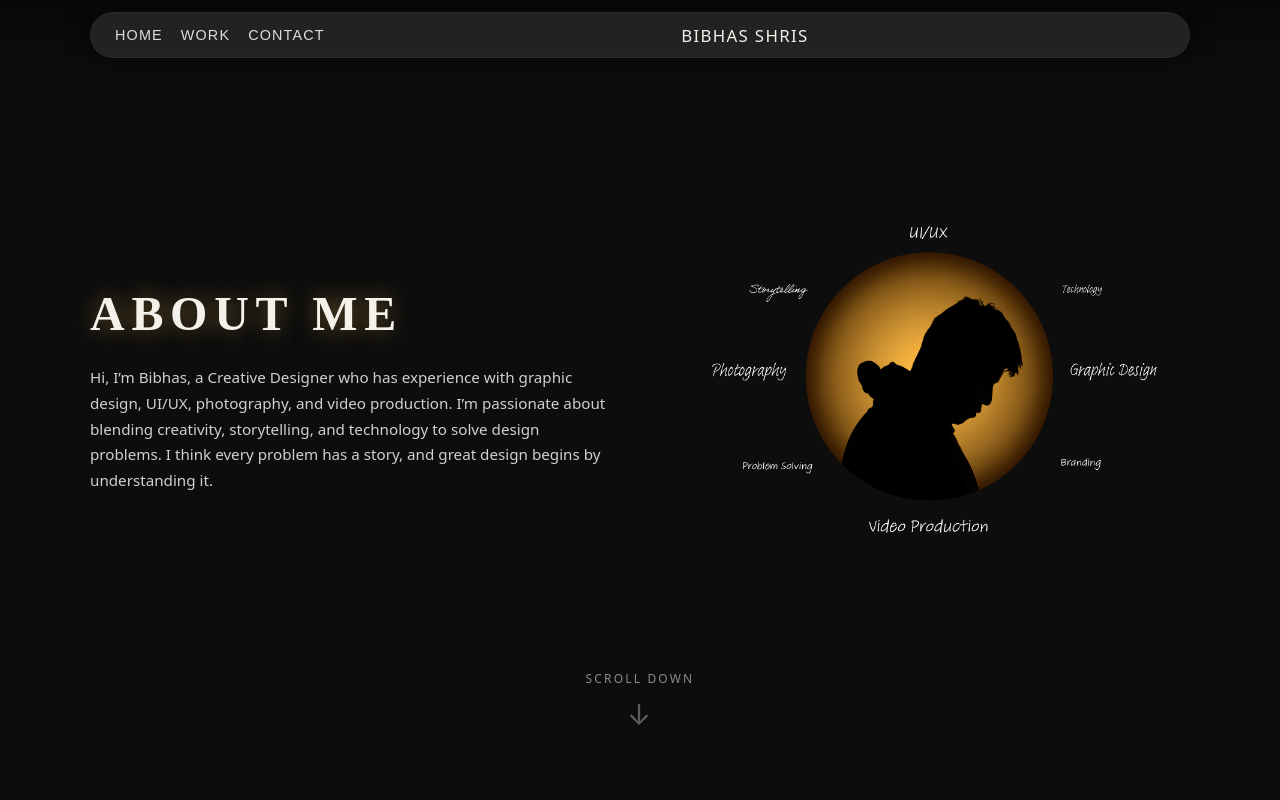
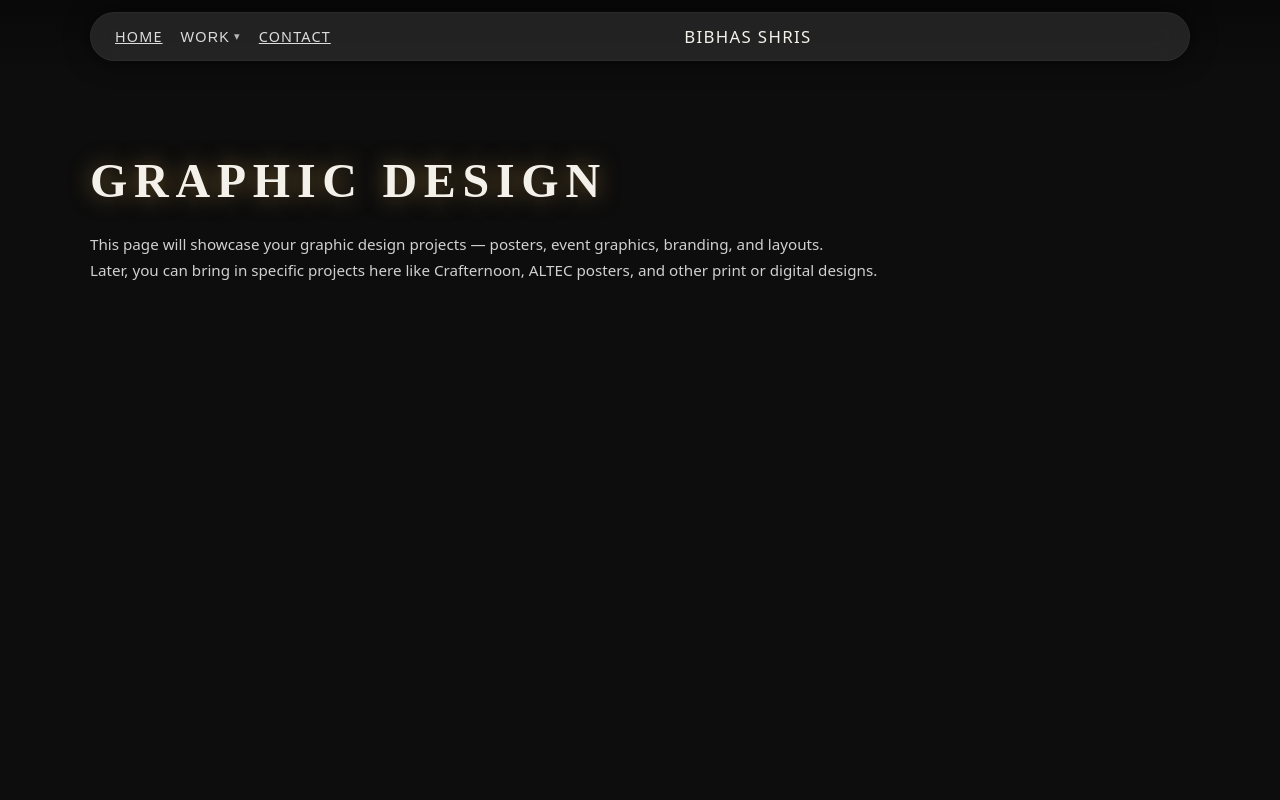
Before and after one commit to BibhasShris/Portfolio-Website, a React (Vite) app in the folder Portfolio/: page /graphic-design in a window 1280 px wide. Shown: the top 800 px of the page. Built offline with nearby package versions, Linux system fonts and the light colour scheme.

Commit message:
categories

```diff
--- a/Portfolio/package.json
+++ b/Portfolio/package.json
@@ -12,7 +12,8 @@
   "dependencies": {
     "gsap": "^3.13.0",
     "react": "^19.1.1",
-    "react-dom": "^19.1.1"
+    "react-dom": "^19.1.1",
+    "react-router-dom": "^7.10.0"
   },
   "devDependencies": {
     "@eslint/js": "^9.36.0",
--- a/Portfolio/src/App.jsx
+++ b/Portfolio/src/App.jsx
@@ -1,11 +1,23 @@
+import { Routes, Route } from "react-router-dom";
 import Navbar from "./components/Navbar";
 import HomePage from "./pages/HomePage";
+import GraphicDesign from "./pages/GraphicDesign";
+import UIUX from "./pages/UIUX";
+import Photography from "./pages/Photography";
+import Videography from "./pages/Videography";
 
 export default function App() {
   return (
     <div className="app-root">
       <Navbar />
-      <HomePage />
+
+      <Routes>
+        <Route path="/" element={<HomePage />} />
+        <Route path="/graphic-design" element={<GraphicDesign />} />
+        <Route path="/ui-ux" element={<UIUX />} />
+        <Route path="/photography" element={<Photography />} />
+        <Route path="/videography" element={<Videography />} />
+      </Routes>
     </div>
   );
 }
--- a/Portfolio/src/components/Navbar.jsx
+++ b/Portfolio/src/components/Navbar.jsx
@@ -1,13 +1,44 @@
+import { Link } from "react-router-dom";
+
 export default function Navbar() {
   return (
     <header className="nav-wrapper">
       <nav className="nav">
         <div className="nav-left">
-          <button className="nav-link">Home</button>
-          <button className="nav-link">Work</button>
-          <button className="nav-link">Contact</button>
+          {/* HOME */}
+          <Link to="/" className="nav-link">
+            Home
+          </Link>
+
+          {/* WORK DROPDOWN */}
+          <div className="nav-item nav-work">
+            <button className="nav-link nav-link-work">
+              Work <span className="nav-link-caret">▾</span>
+            </button>
+
+            <div className="nav-dropdown">
+              <Link to="/graphic-design" className="dropdown-link">
+                Graphic Design
+              </Link>
+              <Link to="/ui-ux" className="dropdown-link">
+                UI / UX
+              </Link>
+              <Link to="/photography" className="dropdown-link">
+                Photography
+              </Link>
+              <Link to="/videography" className="dropdown-link">
+                Videography
+              </Link>
+            </div>
+          </div>
+
+          {/* CONTACT */}
+          <Link to="/contact" className="nav-link">
+            Contact
+          </Link>
         </div>
 
+        {/* NAME / BRAND */}
         <div className="nav-center">
           <span className="nav-brand">Bibhas Shris</span>
         </div>
--- a/Portfolio/src/main.jsx
+++ b/Portfolio/src/main.jsx
@@ -1,10 +1,13 @@
 import { StrictMode } from "react";
 import { createRoot } from "react-dom/client";
+import { BrowserRouter } from "react-router-dom";
 import "./styles/global.css";
 import App from "./App.jsx";
 
 createRoot(document.getElementById("root")).render(
   <StrictMode>
-    <App />
+    <BrowserRouter>
+      <App />
+    </BrowserRouter>
   </StrictMode>
 );
--- /dev/null
+++ b/Portfolio/src/pages/GraphicDesign.jsx
@@ -0,0 +1,20 @@
+export default function GraphicDesign() {
+  return (
+    <main className="page">
+      <section className="section">
+        <div className="content-container">
+          <h1 className="section-title">Graphic Design</h1>
+          <p className="body-text">
+            This page will showcase your graphic design projects — posters,
+            event graphics, branding, and layouts.
+          </p>
+
+          <p className="body-text">
+            Later, you can bring in specific projects here like Crafternoon,
+            ALTEC posters, and other print or digital designs.
+          </p>
+        </div>
+      </section>
+    </main>
+  );
+}
--- /dev/null
+++ b/Portfolio/src/pages/Photography.jsx
@@ -0,0 +1,20 @@
+export default function Photography() {
+  return (
+    <main className="page">
+      <section className="section">
+        <div className="content-container">
+          <h1 className="section-title">Photography</h1>
+          <p className="body-text">
+            This page will feature your photography work — client shoots,
+            events, travel, and personal projects.
+          </p>
+
+          <p className="body-text">
+            Later you can add things like The Funky Buddha Bar &amp; Restaurant
+            photoshoot, ALTEC events, and other series with image grids.
+          </p>
+        </div>
+      </section>
+    </main>
+  );
+}
--- /dev/null
+++ b/Portfolio/src/pages/UIUX.jsx
@@ -0,0 +1,20 @@
+export default function UIUX() {
+  return (
+    <main className="page">
+      <section className="section">
+        <div className="content-container">
+          <h1 className="section-title">UI / UX</h1>
+          <p className="body-text">
+            This page will highlight your UI/UX work — case studies, prototypes,
+            flows, and redesigns.
+          </p>
+
+          <p className="body-text">
+            You can later add projects like your Prime Video concept, app
+            designs, and process breakdowns here.
+          </p>
+        </div>
+      </section>
+    </main>
+  );
+}
--- /dev/null
+++ b/Portfolio/src/pages/Videography.jsx
@@ -0,0 +1,20 @@
+export default function Videography() {
+  return (
+    <main className="page">
+      <section className="section">
+        <div className="content-container">
+          <h1 className="section-title">Videography</h1>
+          <p className="body-text">
+            This page will highlight your video projects — promos, event recaps,
+            storytelling pieces, and cinematic edits.
+          </p>
+
+          <p className="body-text">
+            Projects like THE HIVE @ ALTEC video, trailers, and future client
+            work can live here with thumbnails and links.
+          </p>
+        </div>
+      </section>
+    </main>
+  );
+}
--- a/Portfolio/src/styles/global.css
+++ b/Portfolio/src/styles/global.css
@@ -314,6 +314,76 @@ body {
   }
 }
 
+/* NAV ITEM WRAPPER (for dropdowns) */
+.nav-item {
+  position: relative;
+  display: inline-flex;
+  align-items: center;
+}
+
+/* Optional: little caret after Work */
+.nav-link-work {
+  display: inline-flex;
+  align-items: center;
+  gap: 4px;
+}
+
+.nav-link-caret {
+  font-size: 0.7rem;
+  opacity: 0.8;
+}
+
+/* DROPDOWN PANEL */
+.nav-dropdown {
+  position: absolute;
+  top: 110%; /* a bit under the Work button */
+  left: 0;
+  min-width: 190px;
+  padding: 8px;
+  border-radius: 16px;
+
+  background: rgba(15, 15, 15, 0.95);
+  border: 1px solid rgba(255, 255, 255, 0.08);
+  box-shadow: 0 18px 45px rgba(0, 0, 0, 0.85);
+  backdrop-filter: blur(14px);
+
+  display: flex;
+  flex-direction: column;
+  gap: 4px;
+
+  opacity: 0;
+  transform: translateY(6px);
+  pointer-events: none;
+  visibility: hidden;
+  transition: opacity 0.18s ease-out, transform 0.18s ease-out,
+    visibility 0.18s ease-out;
+}
+
+.nav-item:hover .nav-dropdown {
+  opacity: 1;
+  transform: translateY(0);
+  pointer-events: auto;
+  visibility: visible;
+}
+
+.dropdown-link {
+  border: none;
+  background: transparent;
+  color: #dddddd;
+  font-size: 0.85rem;
+  padding: 8px 10px;
+  text-align: left;
+  border-radius: 10px;
+  cursor: pointer;
+  letter-spacing: 0.06em;
+  text-transform: uppercase;
+}
+
+.dropdown-link:hover {
+  background: rgba(255, 255, 255, 0.06);
+  color: #f6e2a6;
+}
+
 /* ---- ABOUT / HERO ---- */
 
 .about-layout {
```
Also changed, not shown: 1 other file (tests, documents, lock files or other folders).
